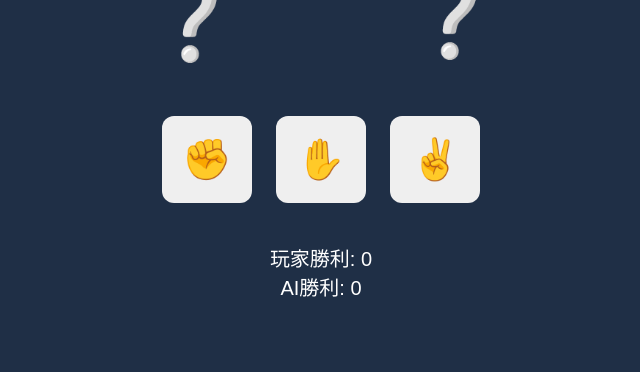
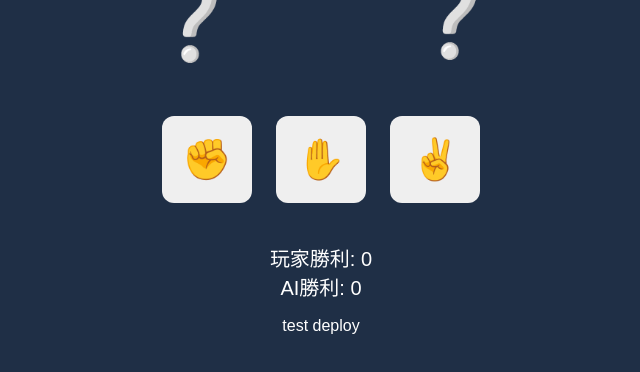
Before and after one commit to IRVING2011/the-new-game, a website: page index.html in a window 1280 px wide. Shown: the part 258-630 px from the top of the page, without its empty margins (319-959 px from the left). Drawn offline with Linux system fonts and the light colour scheme.

Commit message:
update game UI

```diff
--- a/index.html
+++ b/index.html
@@ -48,3 +48,4 @@ AI勝利: <span id="aiScore">0</span>
 
 </body>
 </html>
+<p>test deploy</p>
```
